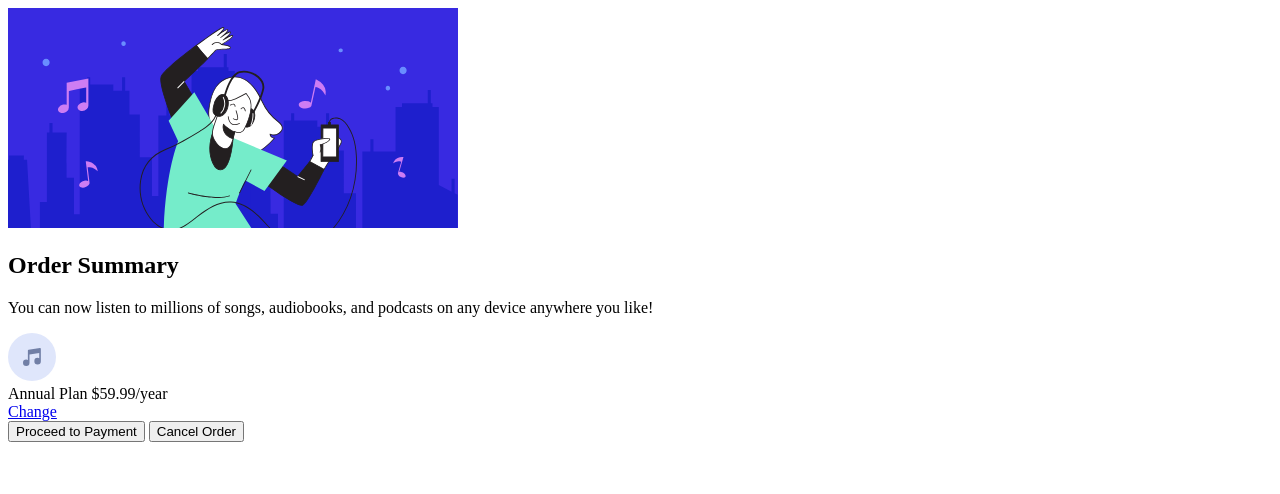
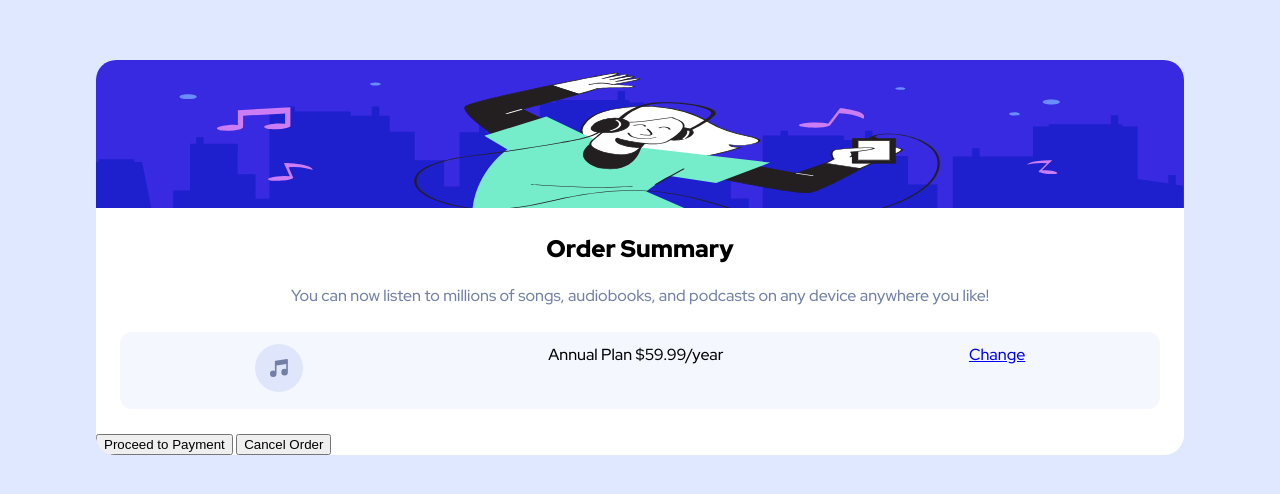
Before and after one commit to ArturoMauricioDev/Tp-order-summary, a plain HTML site: page index.html in a window 1280 px wide. Drawn offline with Linux system fonts and the light colour scheme; files whose address does not match are found by name.

Commit message:
estilos realizados a un 80%

```diff
--- a/css/styles.css
+++ b/css/styles.css
@@ -1,8 +1,60 @@
-.attribution {
-    font-size: 11px;
-    text-align: center;
-  }
+:root {
+  font-family: "Red Hat Display", sans-serif;
+  /* Primary colors */
+  --Pale-blue: hsl(225, 100%, 94%);
+  --Bright-blue: hsl(245, 75%, 52%);
 
-  .attribution a {
-    color: hsl(228, 45%, 44%);
-  }
+  /* Neutral Colors */
+  --Very-pale-blue: hsl(225, 100%, 98%);
+  --Desaturated-blue: hsl(224, 23%, 55%);
+  --Dark-blue: hsl(223, 47%, 23%);
+
+  /* Anchor color */
+  --a-color: hsl(228, 45%, 44%);
+}
+
+body {
+  margin: 0;
+  padding: 0;
+  box-sizing: border-box;
+  background-color: var(--Pale-blue);
+}
+
+.payment-card {
+  margin: 0 auto;
+  margin-top: 60px;
+  width: 85%;
+  overflow: hidden;
+  border-radius: 20px;
+  background-color: white;
+}
+
+.payment-card header img {
+  height: 148px;
+  width: 100%;
+}
+
+main {
+  text-align: center;
+}
+
+main h1 {
+  font-weight: 900;
+}
+
+main p {
+  margin: 0 24px 24px 24px;
+  color: var(--Desaturated-blue);
+  font-weight: 500;
+  line-height: 24px;
+}
+
+.plan {
+  display: flex;
+  justify-content: space-around;
+  align-content: center;
+  margin: 8px 24px 24px 24px;
+  padding: 12px;
+  border-radius: 12px;
+  background-color: var(--Very-pale-blue);
+}
--- a/index.html
+++ b/index.html
@@ -8,6 +8,9 @@
 
   <link rel="icon" type="image/png" sizes="32x32" href="./images/favicon-32x32.png">
   <link rel="stylesheet" href="./css//styles.css">
+  <link rel="preconnect" href="https://fonts.googleapis.com">
+  <link rel="preconnect" href="https://fonts.gstatic.com" crossorigin>
+  <link href="https://fonts.googleapis.com/css2?family=Red+Hat+Display:wght@500;700;900&display=swap" rel="stylesheet">
 
   <title>Order summary card</title>
 
@@ -17,7 +20,7 @@
 </head>
 
 <body>
-  <article>
+  <article class="payment-card">
     <header>
       <img src="./images/illustration-hero.svg" alt="Hero de niña escuchando música">
     </header>
@@ -36,11 +39,12 @@
           <a href="/">Change</a>
         </div>
       </section>
+    </main>
       <section>
         <button>Proceed to Payment</button>
         <button>Cancel Order</button>
       </section>
-    </main>
+
   </article>
 </body>
 
```
